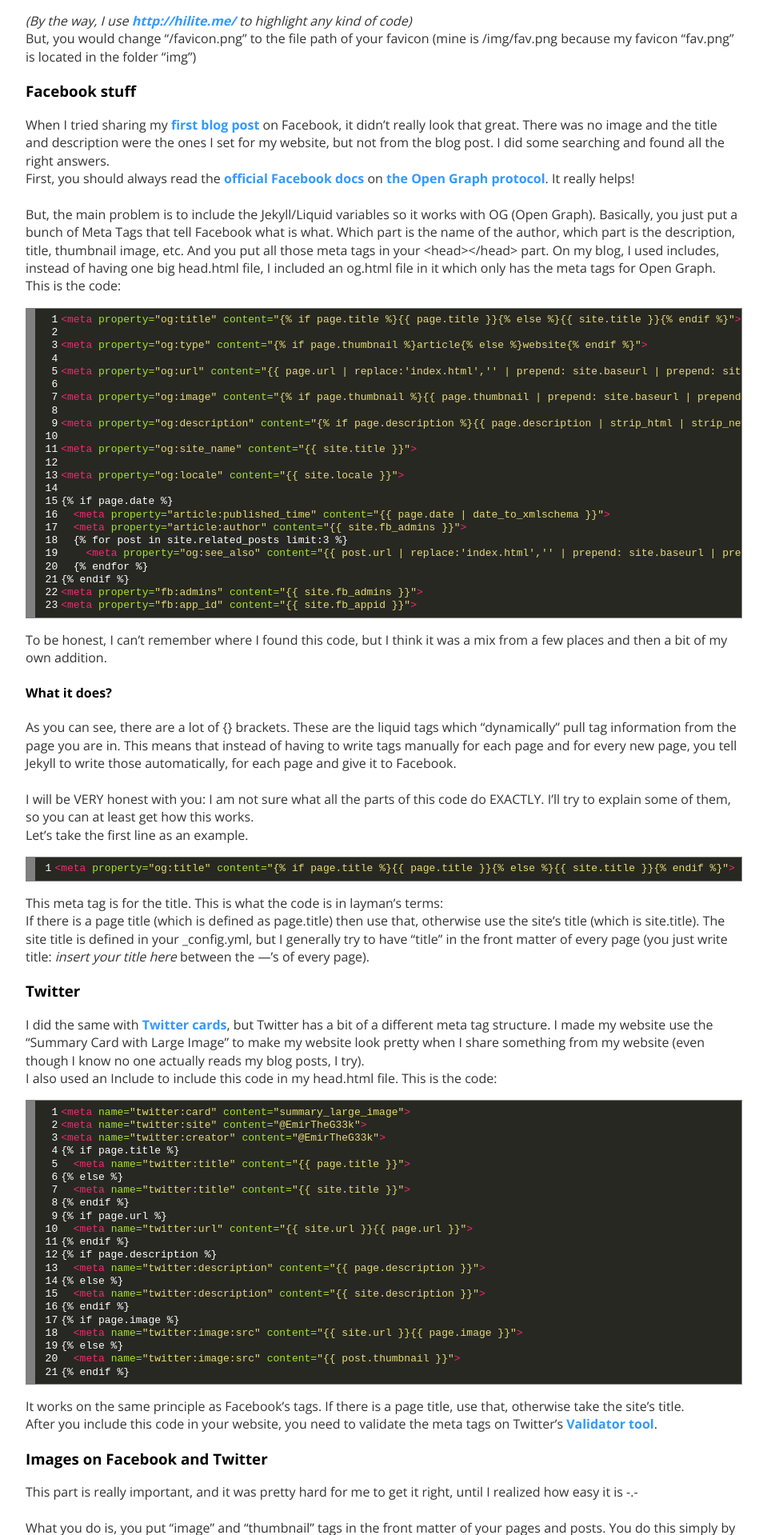
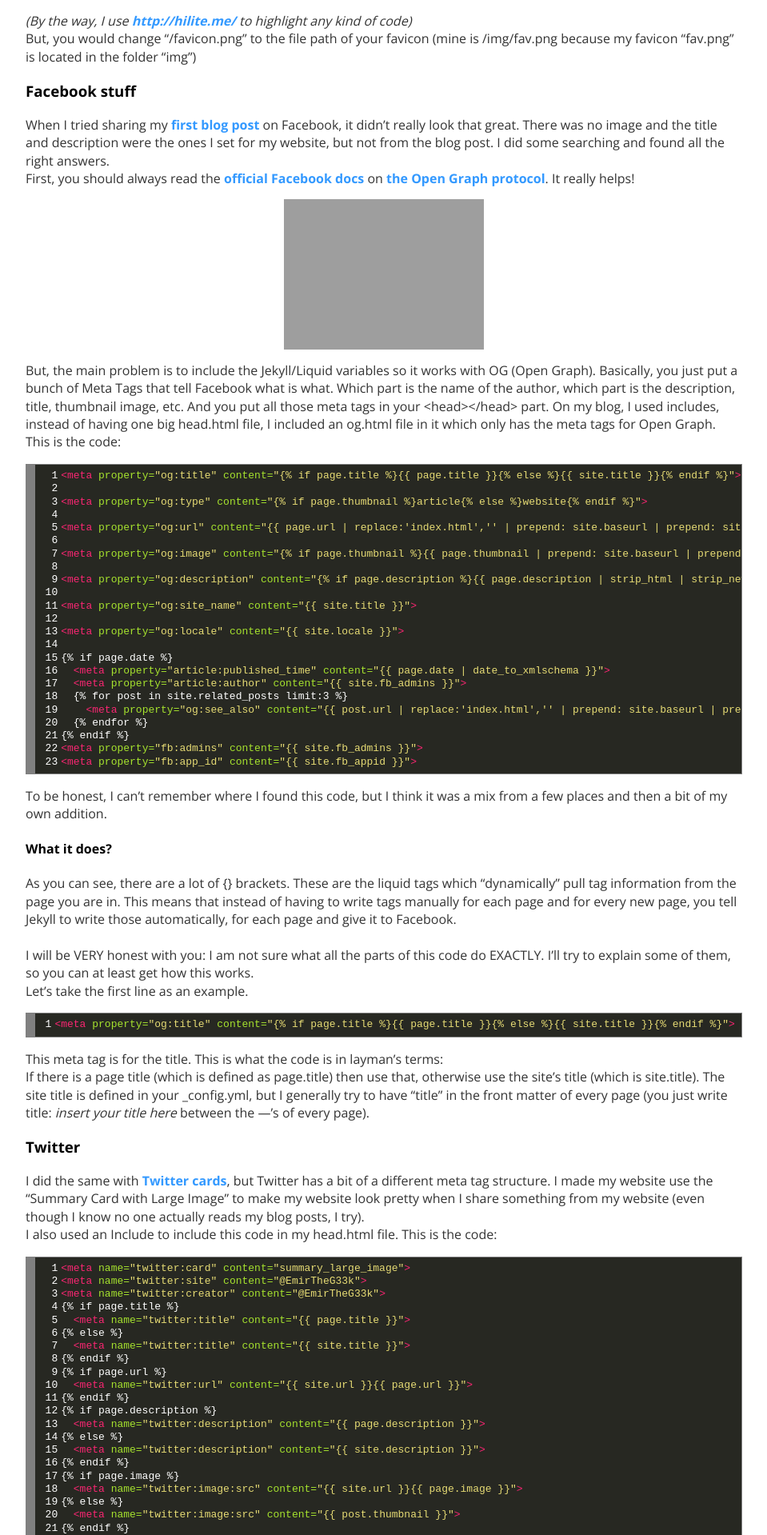
Before and after one commit to emirmkd/emirmkd.github.io, a Jekyll site: the page built from _posts/2016-06-15-meta-tags.md, in a window 1280 px wide. Shown: the part 783-2702 px from the top of the page at 80% size, without its empty margins (160-1119 px from the left). Built offline with Jekyll 4.4.1, drawn with Linux system fonts in a browser that asks for light colours.

Commit message:
Update 2016-06-15-meta-tags.md

```diff
--- a/_posts/2016-06-15-meta-tags.md
+++ b/_posts/2016-06-15-meta-tags.md
@@ -3,8 +3,8 @@ layout: post
 title: "Meta tags"
 date: 2016-06-15
 published: true
-image: img/fbseo.png
-thumbnail: img/fbseo.png
+image: img/meta.jpg
+thumbnail: img/meta.jpg
 ---
 <p class="postdescription">After setting up the basics, I turned to some other basics that some might take for granted: Favicons, Website Titles, Twitter meta tags and Facebook Open Graph meta tags. </p>
 <!--more-->
@@ -24,7 +24,7 @@ But, you would change "/favicon.png" to the file path of your favicon (mine is /
 <h3>Facebook stuff</h3>
 When I tried sharing my <a href="http://www.emiralkafagi.me/blog/2016/06/03/why-jekyll">first blog post</a> on Facebook, it didn't really look that great. There was no image and the title and description were the ones I set for my website, but not from the blog post. I did some searching and found all the right answers. <br>
 First, you should always read the <a href="https://developers.facebook.com/docs/sharing/webmasters">official Facebook docs</a> on <a href="http://ogp.me/">the Open Graph protocol</a>. It really helps! <br>
-<br>
+<img class="postimg" src="https://emiralkafagi.me/img/meta.jpg">
 But, the main problem is to include the Jekyll/Liquid variables so it works with OG (Open Graph). Basically, you just put a bunch of Meta Tags that tell Facebook what is what. Which part is the name of the author, which part is the description, title, thumbnail image, etc. And you put all those meta tags in your &lt;head&gt;&lt;/head&gt; part. On my blog, I used includes, instead of having one big head.html file, I included an og.html file in it which only has the meta tags for Open Graph. <br>
 This is the code:
 {% raw %}
```
